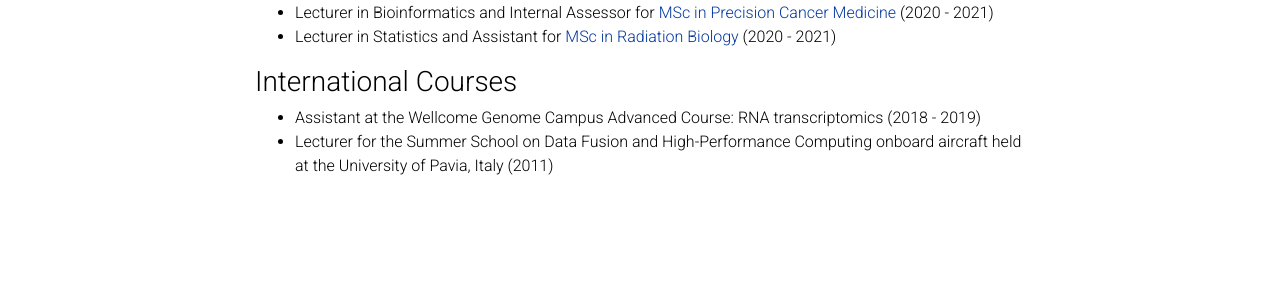
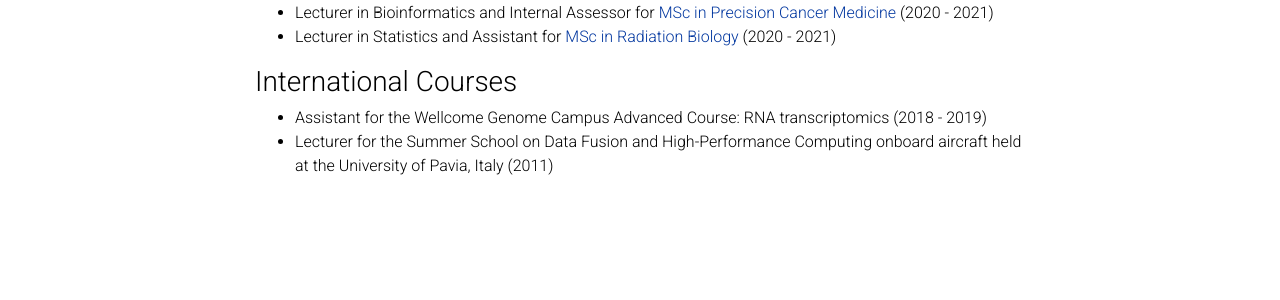
Before and after one commit to alebarberis/alebarberis.github.io, a Jekyll site: the page built from _pages/teaching.md, in a window 1280 px wide. Shown: the part 330-630 px from the top of the page. Built offline with Jekyll 4.4.1, drawn with Linux system fonts in a browser that asks for light colours; comment, search, counter and statistics services are not loaded; a style sheet for code colours, icons or effects is not loaded.

Commit message:
Changed teaching description

```diff
--- a/_pages/teaching.md
+++ b/_pages/teaching.md
@@ -19,5 +19,5 @@ In addition, I have been involved in teaching at various levels, including gradu
 
 ### International Courses
 
-* Assistant at the Wellcome Genome Campus Advanced Course: RNA transcriptomics (2018 - 2019)
+* Assistant for the Wellcome Genome Campus Advanced Course: RNA transcriptomics (2018 - 2019)
 * Lecturer for the Summer School on Data Fusion and High-Performance Computing onboard aircraft held at the University of Pavia, Italy (2011)
```
